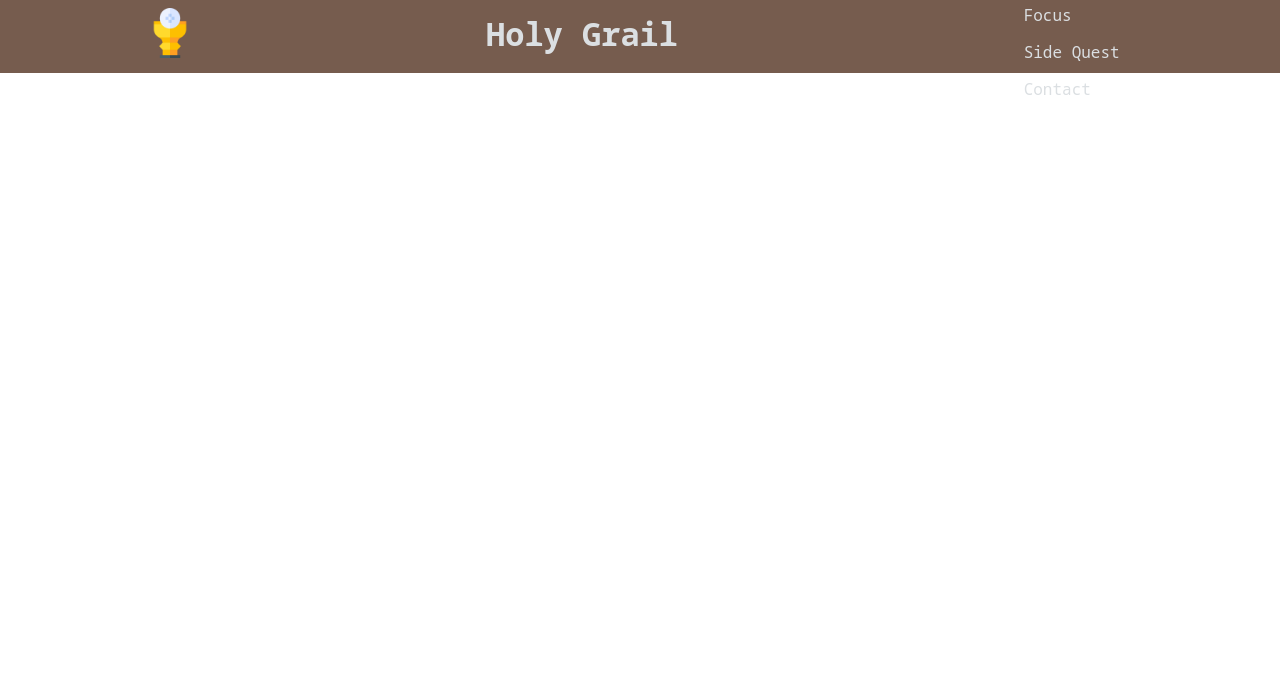
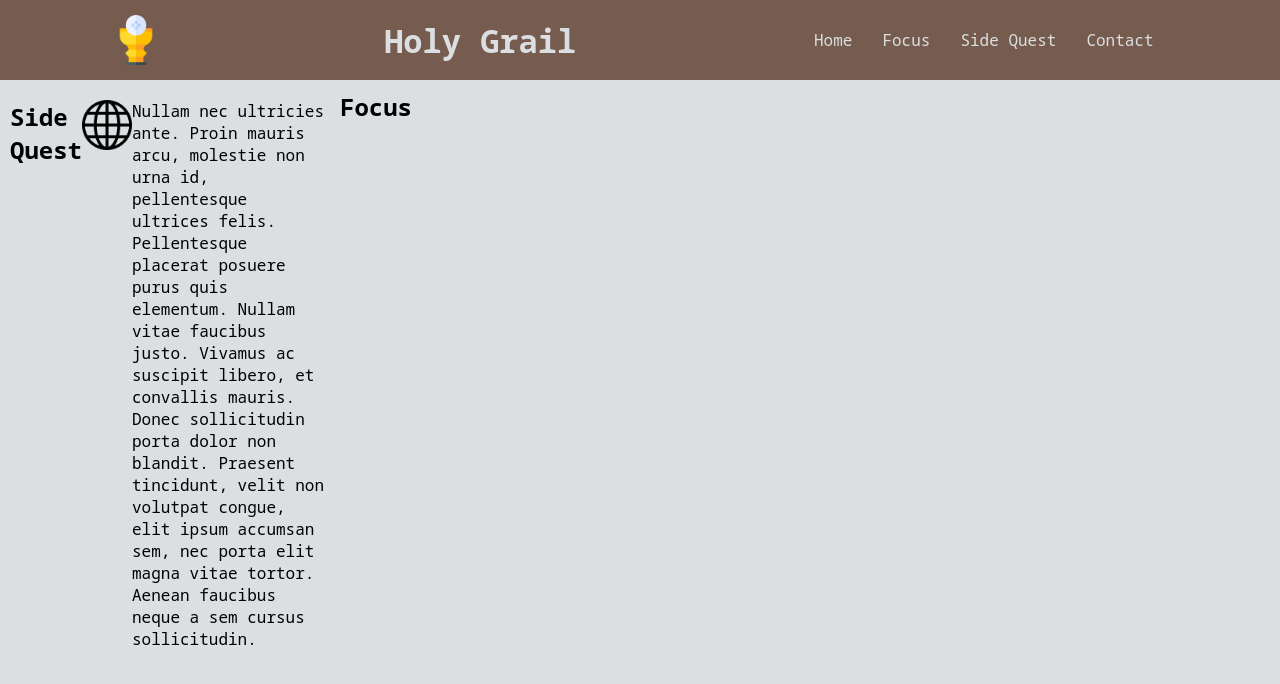
Before and after one commit to egome019/flexboxHolyGrail, a plain HTML site: page index.html in a window 1280 px wide. Drawn offline with Linux system fonts and the light colour scheme.

Commit message:
working on adding fake content

```diff
--- a/index.html
+++ b/index.html
@@ -20,9 +20,19 @@
 				</ul>
 			</nav>
 		</header>
-		<main>
-			<article>
+		<main class="display">
+			<article class="align">
 				<h2 id="side-quest">Side Quest</h2>
+				<img class="icon" src="./assets/internet.png" alt="internet icon" />
+				<p>
+					Nullam nec ultricies ante. Proin mauris arcu, molestie non urna id,
+					pellentesque ultrices felis. Pellentesque placerat posuere purus quis
+					elementum. Nullam vitae faucibus justo. Vivamus ac suscipit libero, et
+					convallis mauris. Donec sollicitudin porta dolor non blandit. Praesent
+					tincidunt, velit non volutpat congue, elit ipsum accumsan sem, nec
+					porta elit magna vitae tortor. Aenean faucibus neque a sem cursus
+					sollicitudin.
+				</p>
 			</article>
 			<section>
 				<h2 id="focus">Focus</h2>
--- a/styles.css
+++ b/styles.css
@@ -11,6 +11,7 @@ body {
 	flex-direction: column;
 	justify-content: center;
 	align-items: center;
+	background-color: #dbdfe2;
 }
 
 header {
@@ -22,6 +23,7 @@ header {
 	background-color: #765c4e;
 	color: #dbdfe2;
 	position: fixed;
+	top: 0;
 }
 
 .icon {
@@ -36,6 +38,12 @@ nav {
 	width: max-content;
 }
 
+ul {
+	display: flex;
+	flex-wrap: wrap;
+	padding: 0;
+}
+
 ul > li {
 	list-style: none;
 	margin: 15px;
@@ -45,3 +53,25 @@ li > a {
 	text-decoration: none;
 	color: #dbdfe2;
 }
+
+a:hover {
+	background-color: #dbdfe2;
+	color: #765c4e;
+	margin: 1em;
+	padding: 1em;
+}
+
+.display {
+	display: flex;
+	flex-wrap: wrap;
+	padding-top: 7%;
+	width: 100%;
+	height: 100vh;
+}
+
+.align {
+	display: inherit;
+	width: 25%;
+	height: max-content;
+	margin: 10px;
+}
```
Also changed, not shown: assets/internet.png (added).
